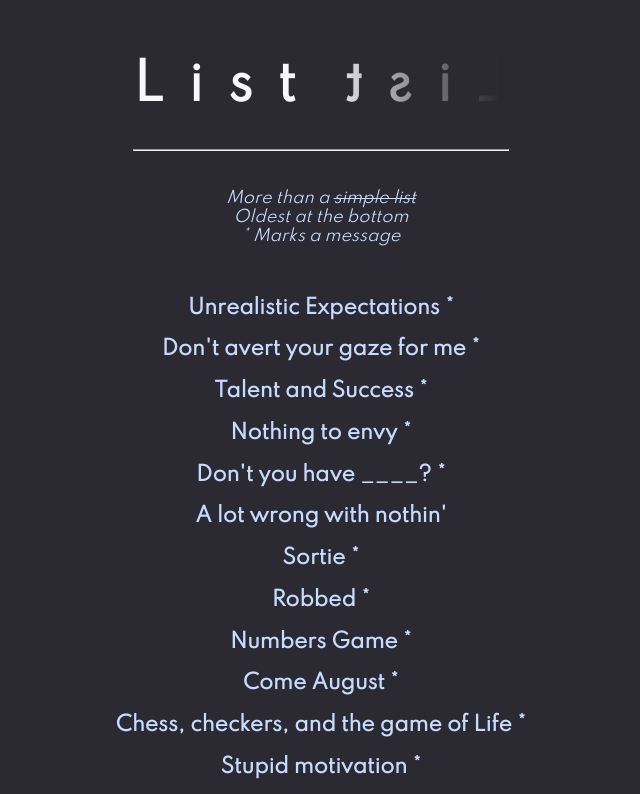
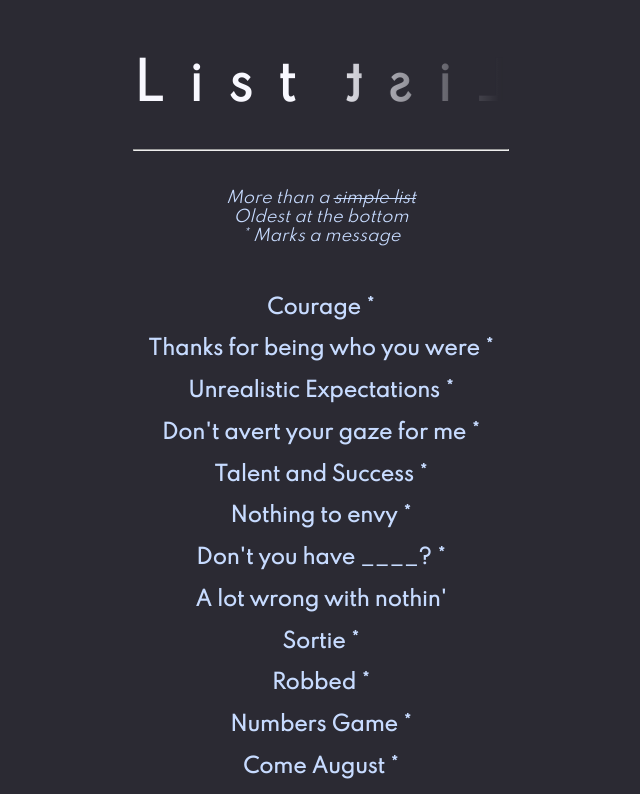
Before and after one commit to ci0cc0lat0/antpondnextjs, a Next.js app: page /list in a window 1280 px wide. Shown: the top 794 px of the page, without its empty margins (319-959 px from the left). Built offline with nearby package versions, Linux system fonts and the light colour scheme.

Commit message:
two new phrases

```diff
--- a/components/phrases.js
+++ b/components/phrases.js
@@ -1,4 +1,17 @@
 export const phrases = [
+    {
+        name:"Courage",
+        caption:"You weren't kidding about your ___ _____!<br>"+
+        "But, I don't really care. "+
+        "Shit happens, life goes on. I get that. <br>"+
+        "Perhaps we can try another ___________ but if not I understand.",
+        fill:"bad habit, interaction"
+    },
+    {
+        name:"Thanks for being who you were",
+        caption:"A white room full of familiar faces and red eyes.<br><br>"+
+        "I saw two events. An open eye and a tear from that eye. I believe he could hear us, understand us."
+    },
     {
         name:"Unrealistic Expectations",
         caption:"I listen. I water. I reflect. I imagine the unimaginable. I imagine the realistic. I pick wrong. I wonder what went wrong. I end up alone. I end up missing you. I end up missing all of you. I regret. I weep. I move on. I repeat."
```
